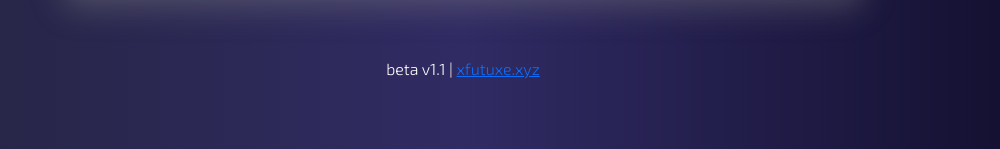
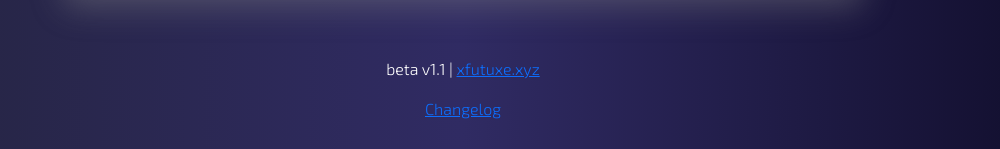
Before and after one commit to xFutuxe/scoresaber-rank-viewer, a PHP site: page / in a window 1280 px wide. Shown: the part 651-800 px from the top of the page, without its empty margins (177-1177 px from the left). Run offline with PHP 8.4, Linux system fonts and the light colour scheme.

Commit message:
Added changelog and changed version number

```diff
--- a/css/main.css
+++ b/css/main.css
@@ -138,3 +138,10 @@ body {
     left: 50%;
     transform: translate(-50%, -50%);
 }
+#changeLogLink {
+    margin: 0;
+    position: absolute;
+    top: 95%;
+    left: 50%;
+    transform: translate(-50%, -50%);
+}
--- a/index.html
+++ b/index.html
@@ -58,5 +58,7 @@
 
     <p id="footerNote">beta v1.1 | <a href="https://www.xfutuxe.xyz">xfutuxe.xyz</a></p>
 
+    <p id="changeLogLink"><a href="changelog.txt">Changelog</a></p>
+
 </body>
 </html>
```
Also changed, not shown: changelog.txt (added).
